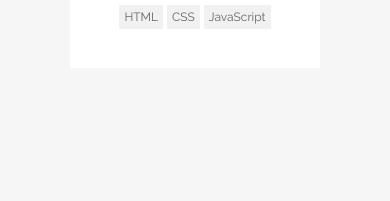
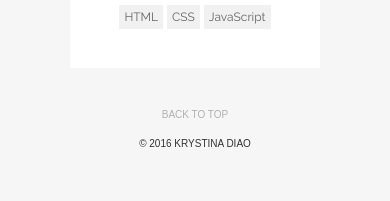
Before and after one commit to krystinadiao/krystinadiao.github.io, a PHP site: page /bv-interface.html in a window 390 px wide. Shown: the part 2715-2916 px from the top of the page. Before the commit the page ends 2739 px from the top, so only its background shows below. Run offline with PHP 8.4, Linux system fonts and the light colour scheme; some libraries are stand-ins or nearby versions.

Commit message:
no message

```diff
--- a/bv-interface.html
+++ b/bv-interface.html
@@ -2,6 +2,7 @@
 <html>
 <head>
   <meta charset="utf-8">
+  	<meta name="viewport" content="width=device-width, initial-scale=1">
 
   <script type="text/javascript" src="https://code.jquery.com/jquery-1.9.1.js"></script>
   <script type="text/javascript" src="jquery.interactive_bg.js"></script>
--- a/style.css
+++ b/style.css
@@ -878,7 +878,4 @@ a.nav-active {
 		font-size:20px;
 	}
 
-	.contain2{
-		display:none;
-	}
 }
```
